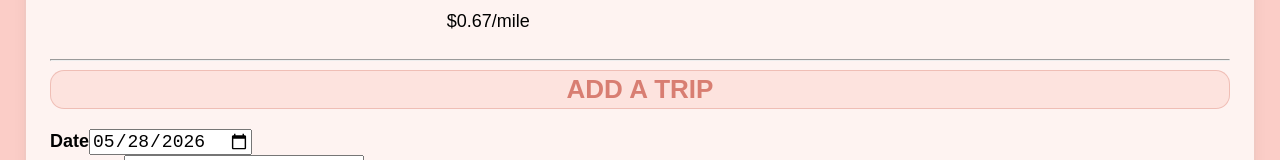
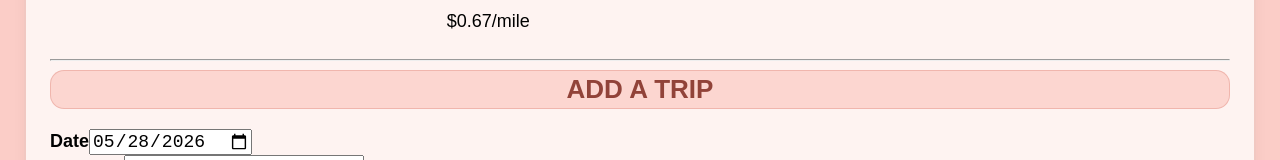
Before and after one commit to howmanymilestohome/airbnb-mileage-logger, a React (Vite) app: page / in a window 1280 px wide. Shown: the part 313-473 px from the top of the page. Built offline with nearby package versions, Linux system fonts and the light colour scheme.

Commit message:
Update index.css

```diff
--- a/src/index.css
+++ b/src/index.css
@@ -57,11 +57,11 @@ h2 {
 }
 
 .section-heading {
-  color: rgba(214, 120, 108, 0.95) !important;
+  color: rgba(145, 67, 57, 1) !important;
 }
 
 .section-banner {
-  background: rgba(248, 153, 141, 0.18);
+  background: rgba(248, 153, 141, 0.32);
   border: 1px solid rgba(214, 120, 108, 0.35);
   border-radius: 14px;
   padding: 4px 10px;
```
